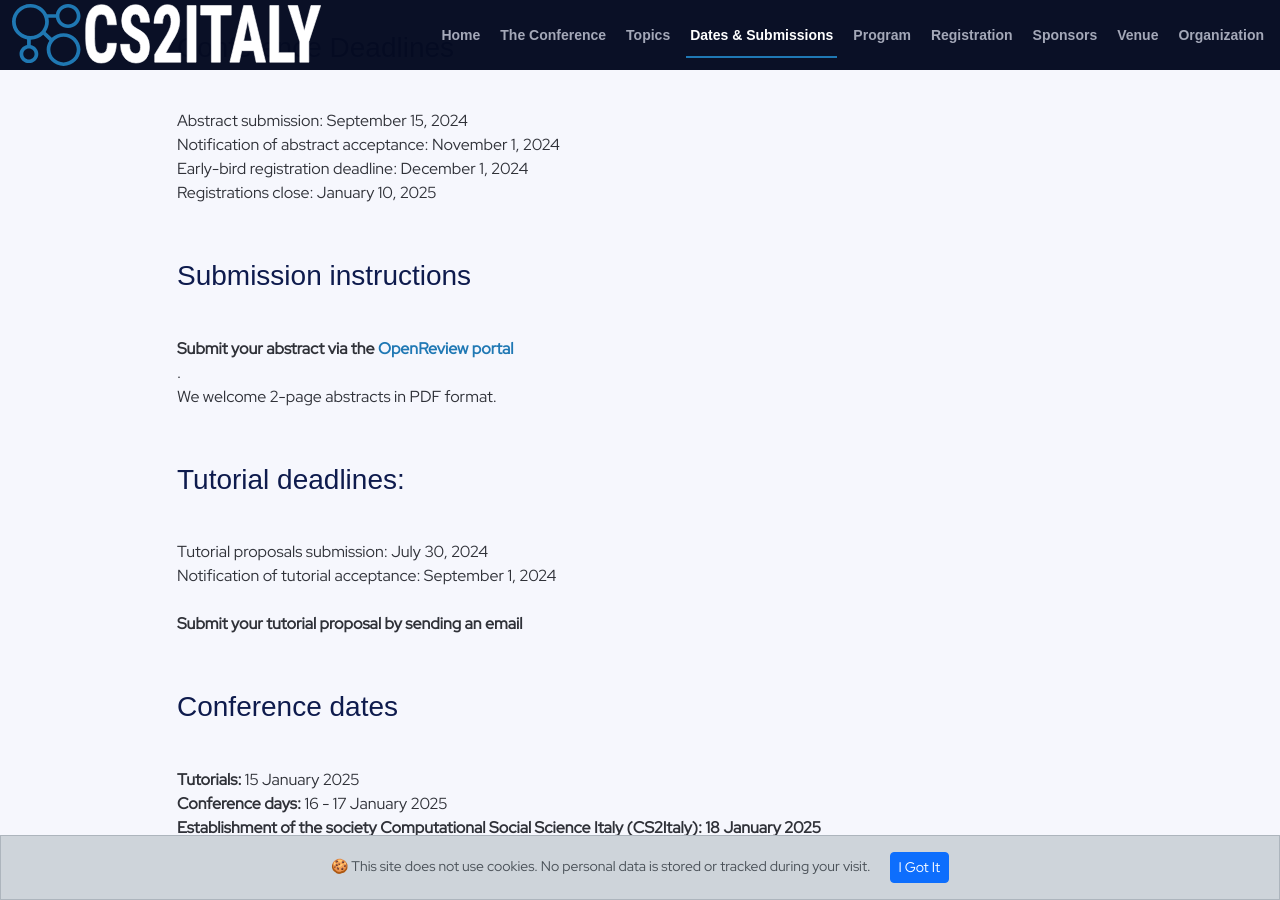
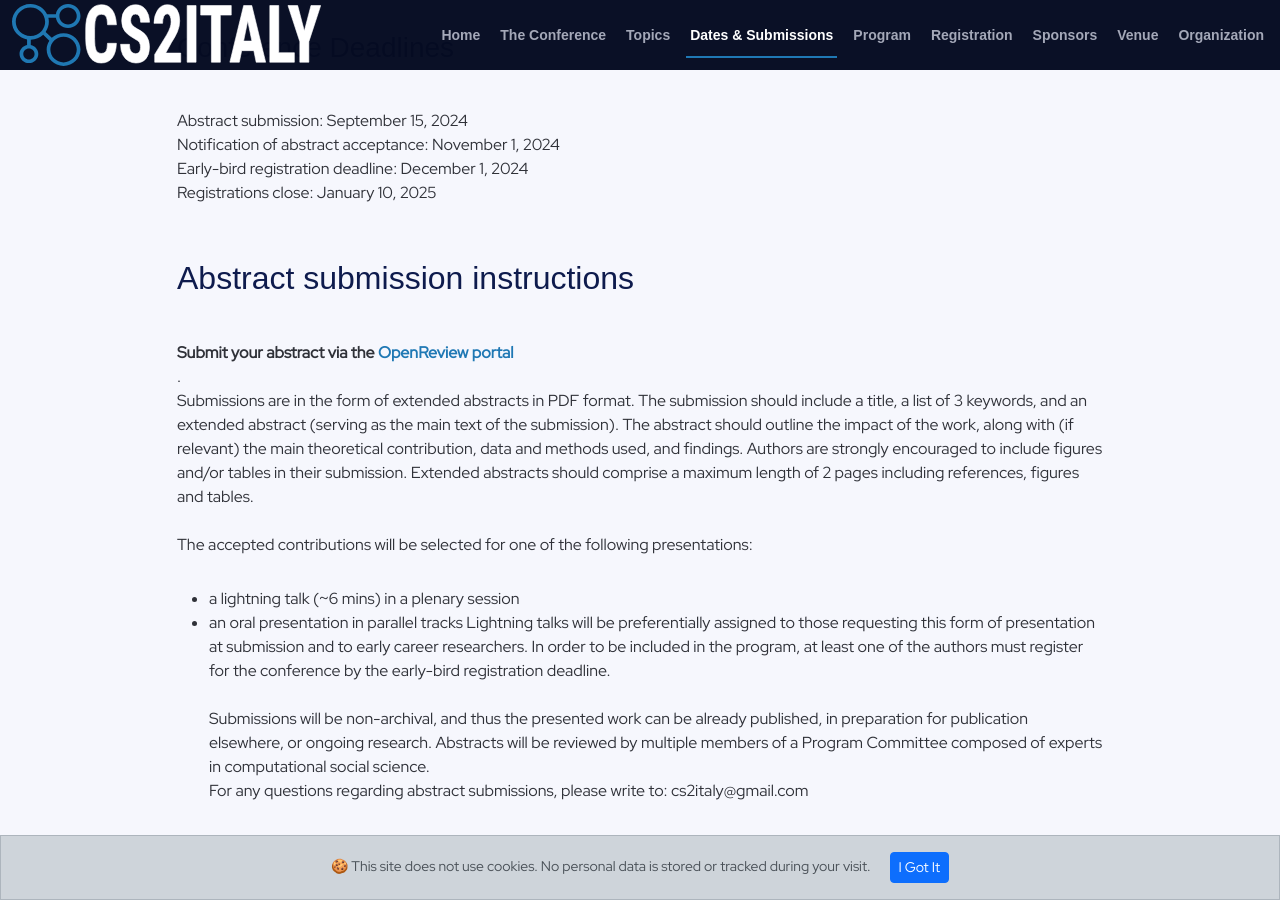
Before and after one commit to CS2Italy/conference, a Jekyll site: the page built from docs/index.md, in a window 1280 px wide and 900 px high, scrolled down 2933 px. Built offline with Jekyll 4.4.1, drawn with Linux system fonts in a browser that asks for light colours; some of the changed text lies outside the part shown.

Commit message:
Update 03_dates.md

```diff
--- a/docs/_texts/03_dates.md
+++ b/docs/_texts/03_dates.md
@@ -4,17 +4,28 @@ Notification of abstract acceptance: November 1, 2024<br/>
 Early-bird registration deadline: December 1, 2024<br/>
 Registrations close: January 10, 2025<br/>
 <br/>
-<h3>Submission instructions</h3><br/>
+<h2>Abstract submission instructions</h2><br/>
 <b>Submit your abstract via the <a href="https://openreview.net/group?id=CS2Italy.org/2025/Conference">OpenReview portal</a></b><br/>.
 <br/>
-We welcome 2-page abstracts in PDF format.
+Submissions are in the form of extended abstracts in PDF format. The submission should include a title, a list of 3 keywords, and an extended abstract (serving as the main text of the submission). The abstract should outline the impact of the work, along with (if relevant) the main theoretical contribution, data and methods used, and findings. Authors are strongly encouraged to include figures and/or tables in their submission. Extended abstracts should comprise a maximum length of 2 pages including references, figures and tables.<br/>
+<br/>
+The accepted contributions will be selected for one of the following presentations:
+- a lightning talk (~6 mins) in a plenary session
+- an oral presentation in parallel tracks
+Lightning talks will be preferentially assigned to those requesting this form of presentation at submission and to early career researchers. In order to be included in the program, at least one of the authors must register for the conference by the early-bird registration deadline.<br/>
+<br/>
+Submissions will be non-archival, and thus the presented work can be already published, in preparation for publication elsewhere, or ongoing research. Abstracts will be reviewed by multiple members of a Program Committee composed of experts in computational social science.<br/>
+For any questions regarding abstract submissions, please write to: cs2italy@gmail.com
 <br/>
 <br/>
 <h3>Tutorial deadlines:</h3><br/>
 Tutorial proposals submission: July 30, 2024<br/>
 Notification of tutorial acceptance: September 1, 2024<br/>
 <br/>
-<b>Submit your tutorial proposal by sending an email </b><br/>
+<h2>Tutorial submission instructions</h2><br/>
+
+Submit your tutorial proposal by writing an email to: cs2italy@gmail.com<br/>
+A regular tutorial slot is 3 hours long. H
 <br/>
 <h3>Conference dates</h3><br/>
 <b>Tutorials:</b> 15 January 2025<br/>
```
